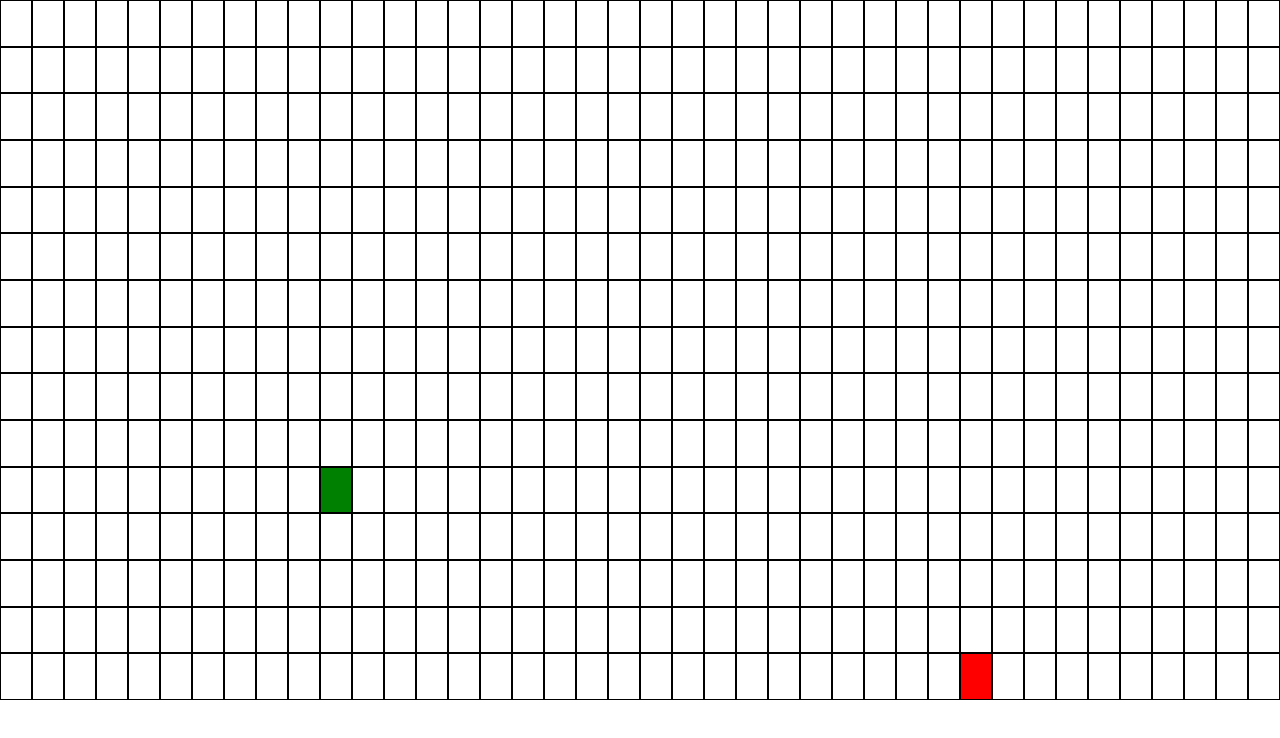
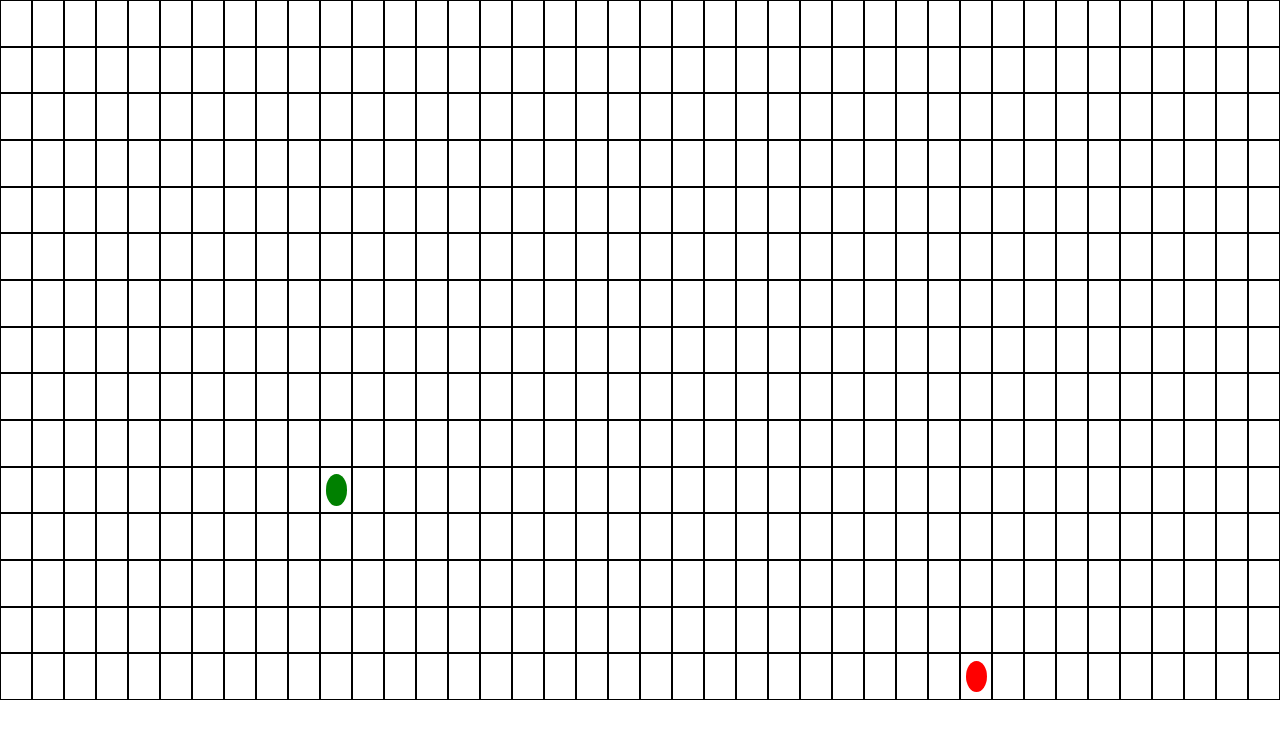
Before and after one commit to ConConRob/pathfinder, a React (Create React App) app: page / in a window 1280 px wide. Shown: the top 738 px of the page. Built offline with nearby package versions, Linux system fonts and the light colour scheme.

Commit message:
draggable endpoint

```diff
--- a/src/components/PathFinder/Cell.tsx
+++ b/src/components/PathFinder/Cell.tsx
@@ -1,30 +1,79 @@
 import React from 'react';
 import styled from 'styled-components';
+import { tCoords } from './PathFinder';
+
+// type: 'start' | 'end',
 interface ICellProps {
   width: number | string;
   height: number | string;
   isStartPoint: boolean;
   isEndPoint: boolean;
+  coords: [number, number];
+  handleDrop: (newCoords: tCoords) => void;
+  handleDrag: (type: 'start' | 'end') => void;
+}
+interface IMarkerProps {
+  color: string;
+  onDragStart: () => void;
 }
 
 export function Cell(props: ICellProps) {
-  console.log(props);
-  return <StyledCell {...props} />;
+  const { isStartPoint, isEndPoint, handleDrop, coords, handleDrag } = props;
+  const isDraggable = isStartPoint || isEndPoint;
+
+  function handleDragDrop() {
+    handleDrop(coords);
+  }
+
+  return (
+    <StyledCell
+      {...props}
+      onDragOver={(event) => {
+        event.preventDefault();
+      }}
+      onDrop={handleDragDrop}
+    >
+      {isStartPoint ? (
+        <Marker color="green" onDragStart={() => handleDrag('start')} />
+      ) : null}
+      {isEndPoint ? (
+        <Marker color="red" onDragStart={() => handleDrag('end')} />
+      ) : null}
+    </StyledCell>
+  );
 }
 
 const StyledCell = styled.div<ICellProps>`
   width: ${({ width }) => width};
   height: ${({ height }) => height};
   background-color: ${({ isStartPoint, isEndPoint }) => {
-    if (isStartPoint) {
-      return 'green';
-    } else if (isEndPoint) {
-      return 'red';
-    } else {
-      return 'white';
-    }
+    // if (isStartPoint) {
+    //   return 'green';
+    // } else if (isEndPoint) {
+    //   return 'red';
+    // } else {
+    //   return 'white';
+    // }
+    return '';
   }};
 
   box-sizing: border-box;
   border: 1px solid black;
+  display: flex;
+  justify-content: center;
+  align-items: center;
 `;
+
+function Marker(props: IMarkerProps) {
+  const { color, onDragStart } = props;
+  return (
+    <StyledMarker color={color} draggable={true} onDragStart={onDragStart} />
+  );
+}
+
+const StyledMarker = styled.div<IMarkerProps>`
+  width: 70%;
+  height: 70%;
+  border-radius: 100%;
+  background-color: ${({ color }) => color};
+`;
--- a/src/components/PathFinder/Grid.tsx
+++ b/src/components/PathFinder/Grid.tsx
@@ -1,12 +1,14 @@
 import React, { useState } from 'react';
 import { Cell } from './Cell';
 import styled from 'styled-components';
+import { tCoords } from './PathFinder';
 
 interface IGridProps {
   rows: number;
   columns: number;
-  startPoint: [number, number];
-  endPoint: [number, number];
+  startPoint: tCoords;
+  endPoint: tCoords;
+  setStartOrEndCoords: (type: 'start' | 'end', newCoords: tCoords) => void;
 }
 
 interface IStyledProps {
@@ -14,9 +16,30 @@ interface IStyledProps {
   columns: number;
 }
 
-export function Grid({ rows, columns, startPoint, endPoint }: IGridProps) {
+export function Grid({
+  rows,
+  columns,
+  startPoint,
+  endPoint,
+  setStartOrEndCoords,
+}: IGridProps) {
+  const [currentDragTarget, setCurrentDragTarget] = useState<
+    'start' | 'end' | null
+  >(null);
+
   const rowsMapper = Array(rows).fill(null);
   const columnsMapper = Array(columns).fill(null);
+
+  function handleDrop(newCoords: tCoords) {
+    if (currentDragTarget) {
+      setStartOrEndCoords(currentDragTarget, newCoords);
+    }
+    setCurrentDragTarget(null);
+  }
+
+  function handleDrag(type: 'start' | 'end') {
+    setCurrentDragTarget(type);
+  }
 
   return (
     <StyledGrid columns={columns} rows={rows}>
@@ -27,6 +50,9 @@ export function Grid({ rows, columns, startPoint, endPoint }: IGridProps) {
             isEndPoint={columnI === endPoint[0] && rowI === endPoint[1]}
             width={` ${(1 / columns) * 100}%`}
             height={`${(1 / rows) * 100}%`}
+            coords={[columnI, rowI]}
+            handleDrop={handleDrop}
+            handleDrag={handleDrag}
           />
         ))
       )}
--- a/src/components/PathFinder/PathFinder.tsx
+++ b/src/components/PathFinder/PathFinder.tsx
@@ -1,10 +1,31 @@
-import React from 'react';
+import React, { useState } from 'react';
 import { Grid } from './Grid';
 
+export type tCoords = [number, number];
+
 export function PathFinder() {
+  const [startCoords, setStartCoords] = useState<tCoords>([10, 10]);
+  const [endCoords, setEndCoords] = useState<tCoords>([30, 14]);
+
+  function setStartOrEndCoords(type: 'start' | 'end', newCoords: tCoords) {
+    if (type === 'start') {
+      setStartCoords(newCoords);
+    } else if (type === 'end') {
+      setEndCoords(newCoords);
+    }
+  }
+
+  console.log(startCoords);
+  console.log(endCoords);
   return (
     <>
-      <Grid rows={15} columns={40} startPoint={[10, 10]} endPoint={[30, 14]} />
+      <Grid
+        rows={15}
+        columns={40}
+        startPoint={startCoords}
+        endPoint={endCoords}
+        setStartOrEndCoords={setStartOrEndCoords}
+      />
     </>
   );
 }
--- /dev/null
+++ b/src/pathfinders/dijkstras.ts
@@ -0,0 +1 @@
+export function dijkstras() {}
--- /dev/null
+++ b/src/pathfinders/index.ts
@@ -0,0 +1 @@
+export * from './dijkstras';
```
